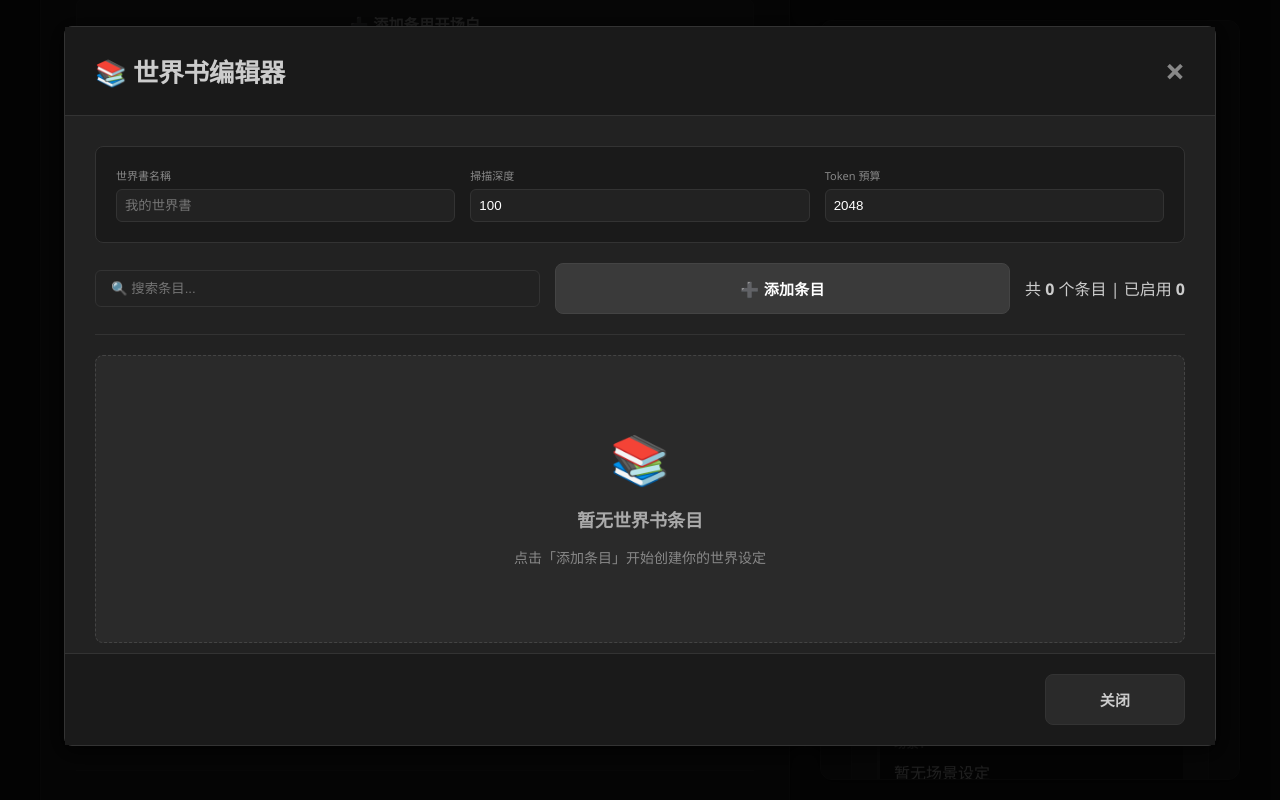
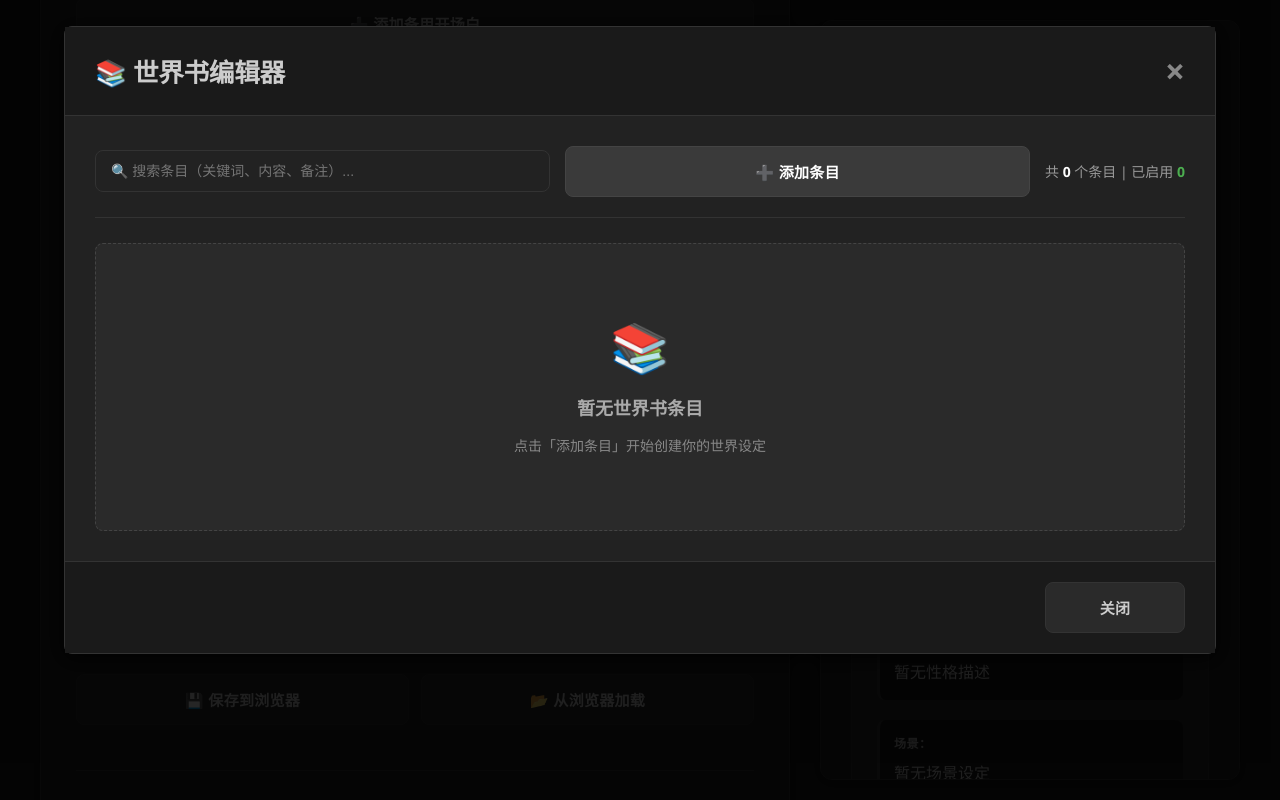
Before and after one commit to mc10091009/sillytavern-character-editor, a plain HTML site: page character-editor.html in a window 1280 px wide. Both pictures are taken after a click on the button "📚 编辑世界书". Shown: the part 865-1665 px from the top of the page. Drawn offline with Linux system fonts and the light colour scheme.

Commit message:
移除世界书不必要的全局设置
- 移除世界书名称、扫描深度、Token预算字段
- 这些是运行时设置，不应保存在角色卡中
- 简化界面，只保留条目编辑功能
- 优化搜索框和统计信息的显示

```diff
--- a/character-editor.html
+++ b/character-editor.html
@@ -213,34 +213,13 @@
                 <span class="close">&times;</span>
             </div>
             <div class="modal-body">
-                <!-- 世界书元数据 -->
-                <div style="background: #1a1a1a; padding: 20px; border-radius: 8px; margin-bottom: 20px; border: 1px solid #333;">
-                    <div style="display: grid; grid-template-columns: repeat(auto-fit, minmax(200px, 1fr)); gap: 15px;">
-                        <div>
-                            <label style="display: block; font-size: 11px; color: #888; margin-bottom: 6px;">世界書名稱</label>
-                            <input type="text" id="lorebookName" placeholder="我的世界書"
-                                   style="width: 100%; background: #222; border: 1px solid #333; padding: 8px; border-radius: 6px; color: #fff;">
-                        </div>
-                        <div>
-                            <label style="display: block; font-size: 11px; color: #888; margin-bottom: 6px;">掃描深度</label>
-                            <input type="number" id="scanDepth" value="100" min="0"
-                                   style="width: 100%; background: #222; border: 1px solid #333; padding: 8px; border-radius: 6px; color: #fff;">
-                        </div>
-                        <div>
-                            <label style="display: block; font-size: 11px; color: #888; margin-bottom: 6px;">Token 預算</label>
-                            <input type="number" id="tokenBudget" value="2048" min="0"
-                                   style="width: 100%; background: #222; border: 1px solid #333; padding: 8px; border-radius: 6px; color: #fff;">
-                        </div>
-                    </div>
-                </div>
-
                 <!-- 搜索和控制栏 -->
-                <div class="worldbook-controls" style="display: flex; justify-content: space-between; align-items: center; margin-bottom: 20px; gap: 15px;">
-                    <input type="text" id="searchEntry" placeholder="🔍 搜索条目..."
-                           style="flex: 1; background: #222; border: 1px solid #333; padding: 10px 15px; border-radius: 6px; color: #fff;">
-                    <button id="addEntryBtn" class="btn btn-primary">➕ 添加条目</button>
-                    <div class="worldbook-info">
-                        <span>共 <strong id="entryCount">0</strong> 个条目 | 已启用 <strong id="enabledCount">0</strong></span>
+                <div class="worldbook-controls" style="display: flex; justify-content: space-between; align-items: center; margin-bottom: 25px; gap: 15px; flex-wrap: wrap;">
+                    <input type="text" id="searchEntry" placeholder="🔍 搜索条目（关键词、内容、备注）..."
+                           style="flex: 1; min-width: 250px; background: #222; border: 1px solid #333; padding: 12px 15px; border-radius: 8px; color: #fff; font-size: 14px;">
+                    <button id="addEntryBtn" class="btn btn-primary" style="white-space: nowrap;">➕ 添加条目</button>
+                    <div class="worldbook-info" style="color: #999; font-size: 14px;">
+                        <span>共 <strong id="entryCount" style="color: #fff;">0</strong> 个条目 | 已启用 <strong id="enabledCount" style="color: #4CAF50;">0</strong></span>
                     </div>
                 </div>
 
--- a/script.js
+++ b/script.js
@@ -1143,10 +1143,6 @@ clearBtn.addEventListener('click', () => {
 
 // 世界书功能
 worldBookBtn.addEventListener('click', () => {
-    console.log('打开世界书模态框');
-    console.log('searchEntry元素:', document.getElementById('searchEntry'));
-    console.log('addEntryBtn元素:', addEntryBtn);
-    console.log('entriesList元素:', entriesList);
     worldBookModal.style.display = 'block';
     renderEntries();
 });
@@ -1205,6 +1201,8 @@ addEntryBtn.addEventListener('click', () => {
 // 搜索功能
 let searchTerm = '';
 const searchInput = document.getElementById('searchEntry');
+const enabledCountEl = document.getElementById('enabledCount');
+
 if (searchInput) {
     searchInput.addEventListener('input', (e) => {
         searchTerm = e.target.value.toLowerCase();
@@ -1212,38 +1210,8 @@ if (searchInput) {
     });
 }
 
-// 世界书元数据
-const lorebookNameInput = document.getElementById('lorebookName');
-const scanDepthInput = document.getElementById('scanDepth');
-const tokenBudgetInput = document.getElementById('tokenBudget');
-const enabledCountEl = document.getElementById('enabledCount');
-
-if (lorebookNameInput) {
-    lorebookNameInput.addEventListener('input', (e) => {
-        if (!characterData.character_book) characterData.character_book = { entries: [] };
-        characterData.character_book.name = e.target.value;
-    });
-}
-
-if (scanDepthInput) {
-    scanDepthInput.addEventListener('input', (e) => {
-        if (!characterData.character_book) characterData.character_book = { entries: [] };
-        characterData.character_book.scan_depth = parseInt(e.target.value) || 100;
-    });
-}
-
-if (tokenBudgetInput) {
-    tokenBudgetInput.addEventListener('input', (e) => {
-        if (!characterData.character_book) characterData.character_book = { entries: [] };
-        characterData.character_book.token_budget = parseInt(e.target.value) || 2048;
-    });
-}
-
 // 渲染条目列表
 function renderEntries() {
-    console.log('renderEntries 被调用');
-    console.log('条目数量:', characterData.character_book.entries.length);
-
     const entries = characterData.character_book.entries;
 
     // 过滤搜索
@@ -1260,17 +1228,6 @@ function renderEntries() {
     entryCount.textContent = entries.length;
     if (enabledCountEl) {
         enabledCountEl.textContent = entries.filter(e => e.enabled).length;
-    }
-
-    // 更新元数据输入框
-    if (lorebookNameInput && characterData.character_book.name) {
-        lorebookNameInput.value = characterData.character_book.name;
-    }
-    if (scanDepthInput && characterData.character_book.scan_depth) {
-        scanDepthInput.value = characterData.character_book.scan_depth;
-    }
-    if (tokenBudgetInput && characterData.character_book.token_budget) {
-        tokenBudgetInput.value = characterData.character_book.token_budget;
     }
 
     if (filteredEntries.length === 0) {
```
